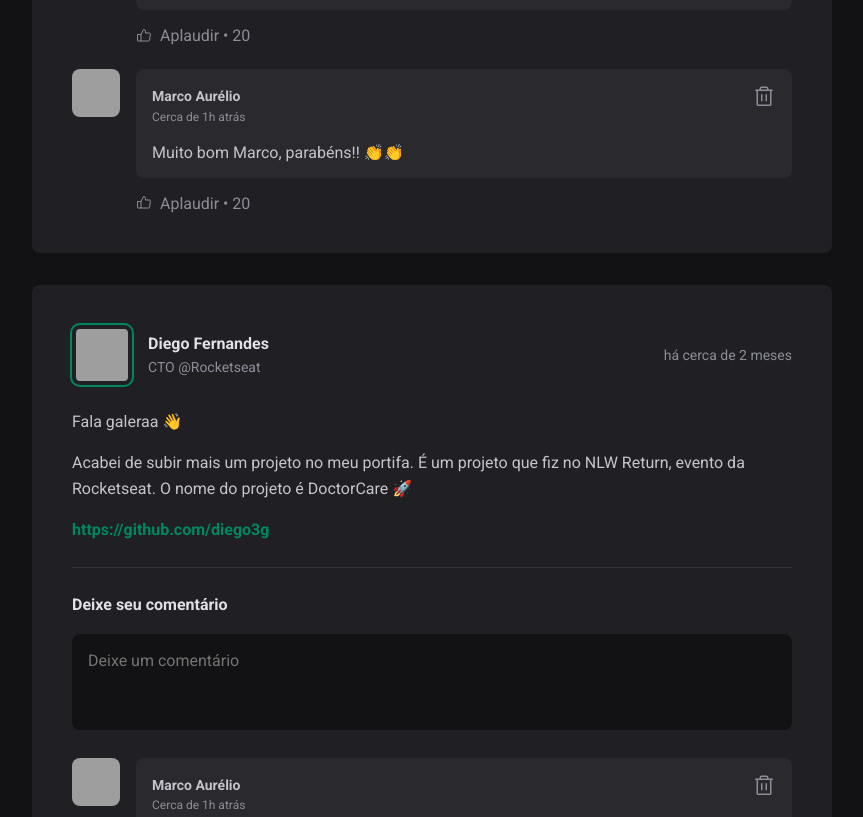
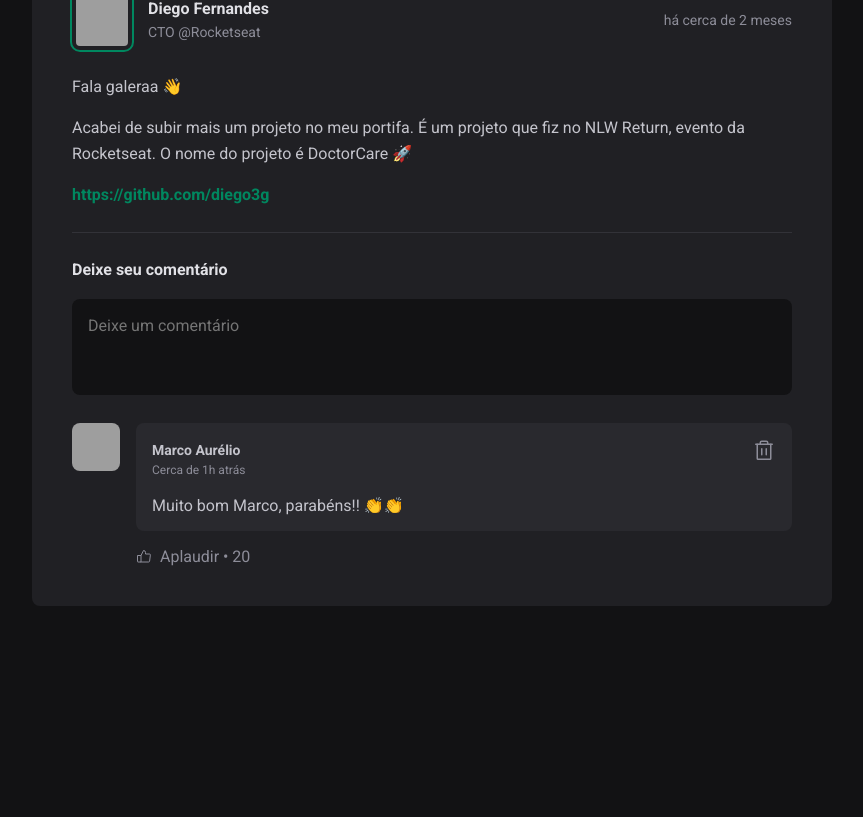
Before and after one commit to omarcoaur3lio/ignite-feed, a React (Vite) app: page / in a window 1280 px wide. Shown: the part 843-1660 px from the top of the page, without its empty margins (352-1215 px from the left). After the commit the page ends 1481 px from the top, so only its background shows below. Built offline with nearby package versions, Linux system fonts and the light colour scheme; grey boxes are pictures that could not be loaded.

Commit message:
list comments

```diff
--- a/src/components/Post.jsx
+++ b/src/components/Post.jsx
@@ -1,3 +1,4 @@
+import { useState } from 'react';
 import { format, formatDistanceToNow } from 'date-fns';
 import ptBR from 'date-fns/locale/pt-BR';
 import { Avatar } from './Avatar';
@@ -5,6 +6,9 @@ import { Comment } from './Comment';
 import styles from './Post.module.css';
 
 export function Post({ author, publishedAt, content }) {
+
+    const [comments, setComments] = useState([1]);
+
     const publishedDateFormatted = format(publishedAt, "d 'de' LLLL 'às' HH:mm'h'", { locale: ptBR });
     const publishedDateRelativeToNow = formatDistanceToNow(publishedAt,
         {
@@ -12,6 +16,12 @@ export function Post({ author, publishedAt, content }) {
             addSuffix: true
         }
     );
+
+    function handleCreateNewComment() {
+        event.preventDefault();
+        setComments([...comments, comments.length + 1]);
+    }
+
     return(
         <>
             <article className={styles.post}>
@@ -40,7 +50,7 @@ export function Post({ author, publishedAt, content }) {
                     })}
                 </div>
 
-                <form className={styles.commentForm}>
+                <form onSubmit={handleCreateNewComment} className={styles.commentForm}>
                     <strong>Deixe seu comentário</strong>
                     <textarea placeholder='Deixe um comentário' />
                     <footer>
@@ -49,9 +59,9 @@ export function Post({ author, publishedAt, content }) {
                 </form>
 
                 <div className={styles.commenList}>
-                    <Comment />
-                    <Comment />
-                    <Comment />
+                    {comments.map(comment => {
+                        return <Comment />
+                })}
                 </div>
 
             </article>
```
